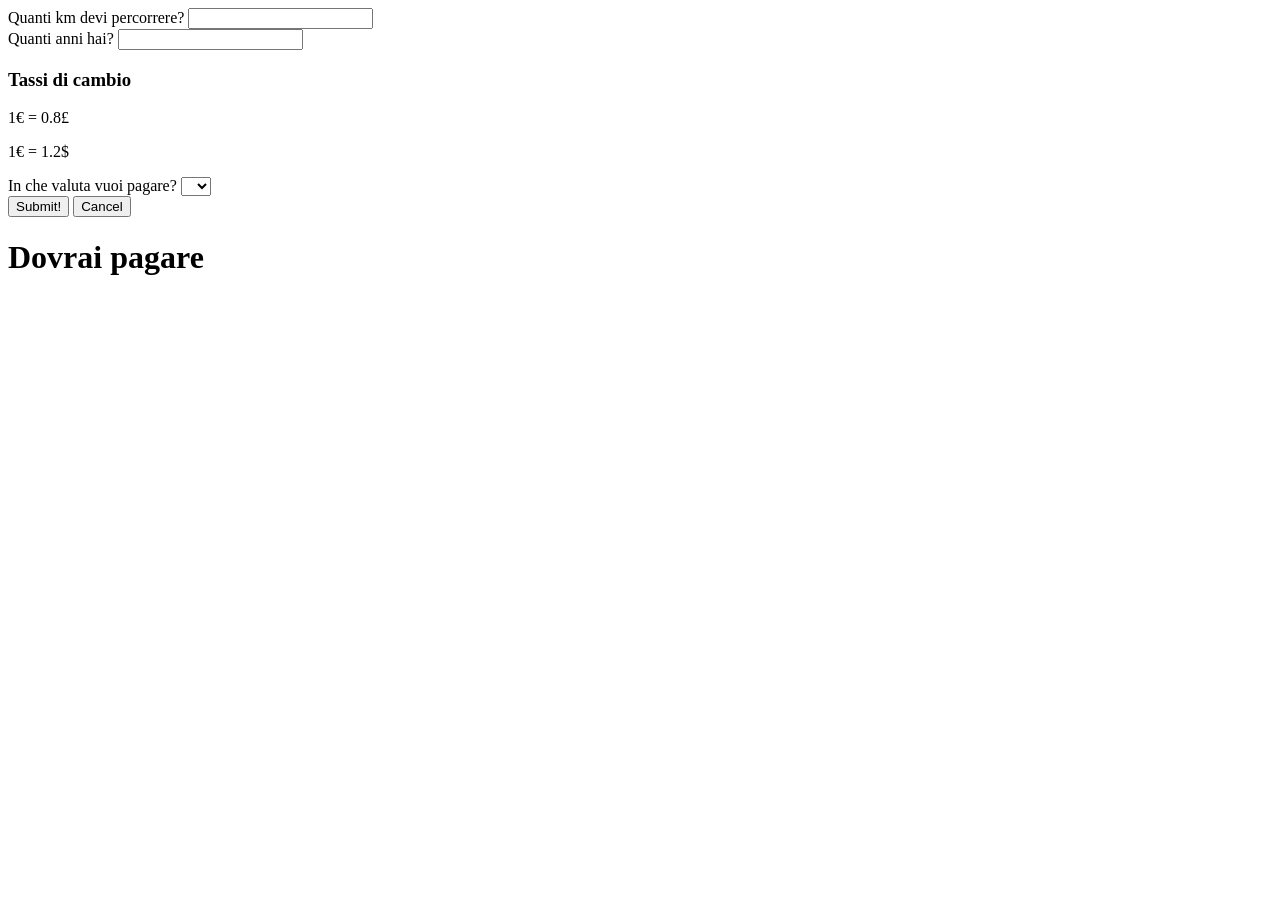
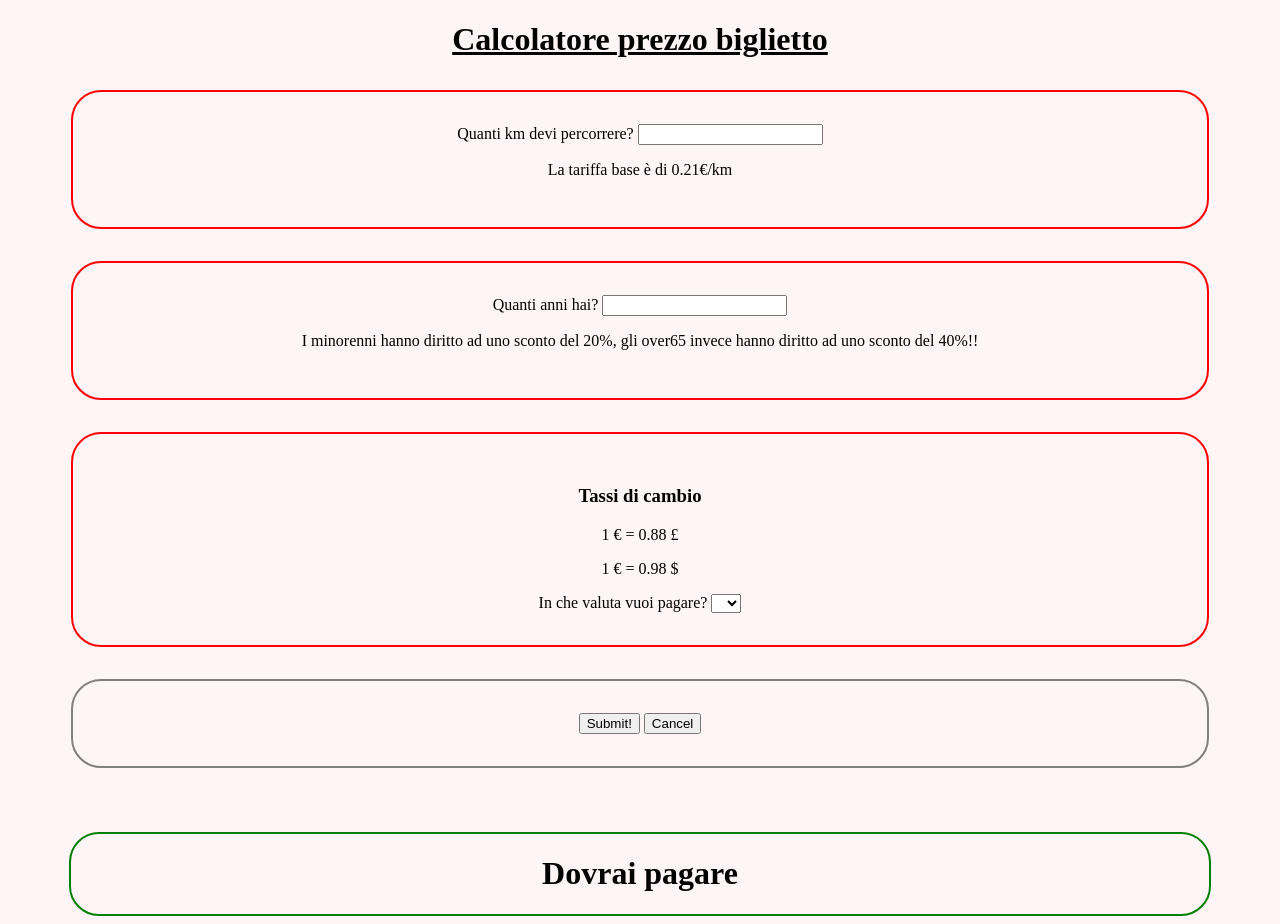
Before and after one commit to scurenza/js-biglietto-treno-form, a plain HTML site: page index.html in a window 1280 px wide. Before the commit the page ends 800 px from the top, so only its background shows below. Drawn offline with Linux system fonts and the light colour scheme.

Commit message:
milestone 2 brutta ma completa

```diff
--- a/css/style.css
+++ b/css/style.css
@@ -0,0 +1,34 @@
+.container{
+    width: 90%;
+    margin: 0 auto;
+    text-align: center;
+}
+
+.red-border{
+    border: 2px solid red;
+    margin-top: 2rem;
+    padding: 2rem;
+    border-radius: 30px;
+}
+
+.green-border{
+    border: 2px solid green;
+    margin-top: 4rem;
+    border-radius: 30px;
+}
+
+.grey-border{
+    border: 2px solid grey;
+    margin-top: 2rem;
+    padding: 2rem;
+    border-radius: 30px;
+}
+
+/* Style */
+body{
+    background-color: rgba(255, 192, 203, 0.150);
+}
+
+.title{
+    text-decoration: underline;
+}
--- a/index.html
+++ b/index.html
@@ -12,20 +12,27 @@
   </head>
   <body>
     <!-- Form -->
-    <div>
+    <div class="container">
+      <h1 class="title">Calcolatore prezzo biglietto</h1>
+      <div class="red-border">
         <label for="userDistance">Quanti km devi percorrere?</label>
         <input type="text" name="" id="userDistance" />
+        <p>La tariffa base è di 0.21€/km</p>
       </div>
 
-    <div>
+      <div class="red-border">
         <label for="userAge">Quanti anni hai?</label>
         <input type="text" name="" id="userAge" />
+        <p>
+          I minorenni hanno diritto ad uno sconto del 20%, gli over65 invece
+          hanno diritto ad uno sconto del 40%!!
+        </p>
       </div>
 
-    <div>
+      <div class="red-border">
         <h3>Tassi di cambio</h3>
-      <p>1€ = 0.8£</p>
-      <p>1€ = 1.2$</p>
+        <p>1 € = 0.88 £</p>
+        <p>1 € = 0.98 $</p>
         <label for="currency">In che valuta vuoi pagare?</label>
         <select name="" id="currency">
           <option value=""></option>
@@ -35,14 +42,14 @@
         </select>
       </div>
 
-    <div>
+      <div class="grey-border">
         <button id="submit">Submit!</button>
 
         <button id="cancel">Cancel</button>
       </div>
-
-    <div>
-      <h1>Dovrai pagare <span id="result"></span></h1>
+    </div>
+    <div class="container green-border">
+      <h1>Dovrai pagare <span id="result" class="title"></span></h1>
     </div>
     <script src="js/script.js"></script>
   </body>
--- a/js/script.js
+++ b/js/script.js
@@ -5,12 +5,13 @@ const oldDiscount = 0.4;
 let userPrice = 0;
 
 const submitBtn = document.getElementById("submit");
+const cancelBtn = document.getElementById("cancel");
 
 // Prendo gli input
 let userDistanceInput = document.getElementById("userDistance");
 let userAgeInput =document.getElementById("userAge");
 
-// Submit al click del bottone
+// Submit al click del bottone submitBtn
 submitBtn.addEventListener("click", function() {
     // elaboro gli input
     let userDistance = parseInt(userDistanceInput.value);
@@ -46,13 +47,21 @@ if (document.getElementById('currency').value === 'euro') {
     }
 
 if (document.getElementById('currency').value === 'pound') {
-document.getElementById("result").innerHTML = (Math.trunc( (userPrice * 0.8)*100)/100) + '£';
+document.getElementById("result").innerHTML = (Math.trunc( (userPrice * 0.88)*100)/100) + '£';
 }
 
 if (document.getElementById('currency').value === 'dollar') {
-    document.getElementById("result").innerHTML = (Math.trunc( (userPrice * 1.2)*100)/100) + '$';
+    document.getElementById("result").innerHTML = (Math.trunc( (userPrice * 0.98)*100)/100) + '$';
     }
 
 // Ripulisco campo valuta
 currency.value = "";
 });
+
+// Submit al click del bottone cancelBtn
+cancelBtn.addEventListener("click", function() {
+    // Ripulisco campi
+    userDistanceInput.value = "";
+    userAgeInput.value = "";
+    currency.value = "";
+});
```
Lines whose indentation alone changed are shown as unchanged.
